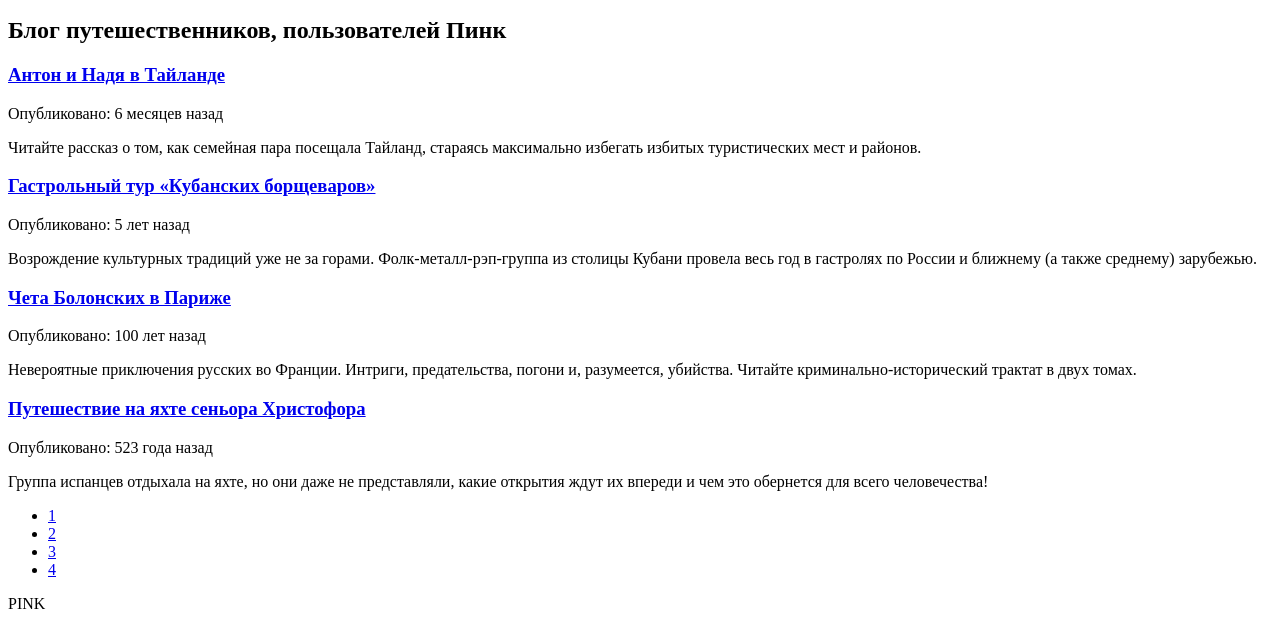
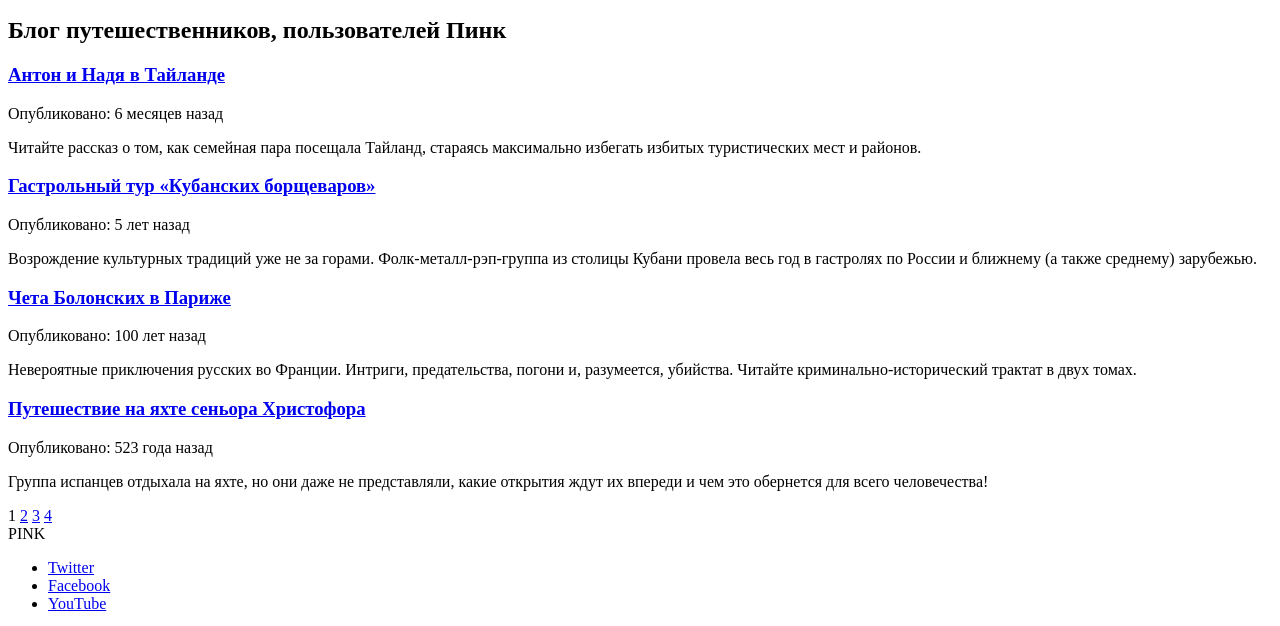
Before and after one commit to kapod/71915-pink, a website: page blog.html in a window 1280 px wide. Shown: the part 47-673 px from the top of the page. Drawn offline with Linux system fonts and the light colour scheme.

Commit message:
module1-task2: blog pagenav fix

```diff
--- a/blog.html
+++ b/blog.html
@@ -45,12 +45,12 @@
 				<p class="preview">Группа испанцев отдыхала на яхте, но они даже не представляли, какие открытия ждут их впереди и чем это обернется для всего человечества!</p>
 			</article>
 		</div>
-		<ul class="page-nav">
-			<li class="item"><a href="#" class="link">1</a></li>
-			<li class="item"><a href="#" class="link">2</a></li>
-			<li class="item"><a href="#" class="link">3</a></li>
-			<li class="item"><a href="#" class="link">4</a></li>
-		</ul>
+		<div class="pager">
+			<span class="page active">1</span>
+			<a href="#" class="page">2</a>
+			<a href="#" class="page">3</a>
+			<a href="#" class="page">4</a>
+		</div>
 	</section>
 
 	<footer>
```
